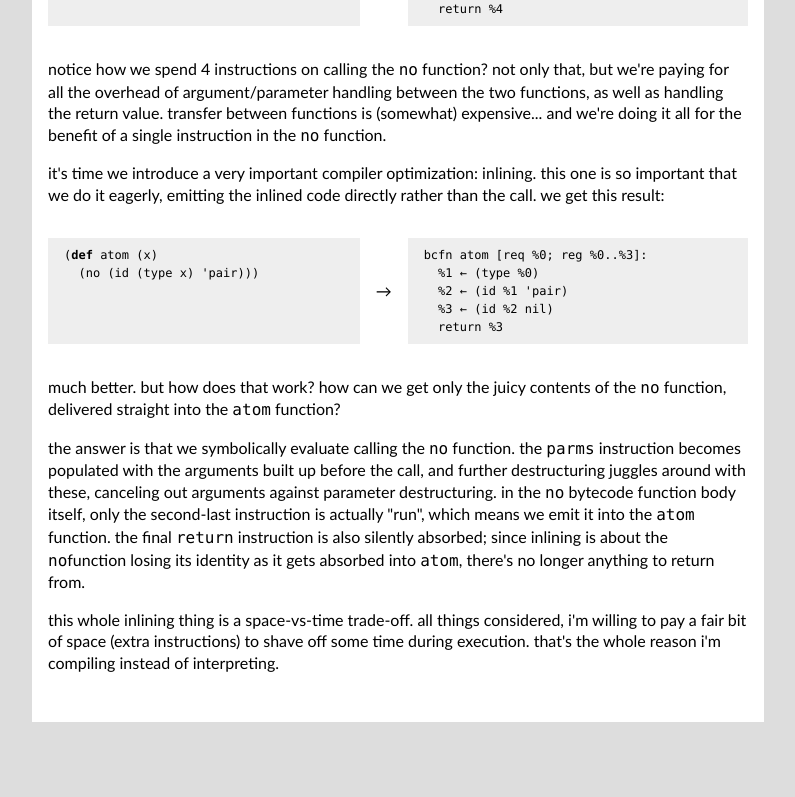
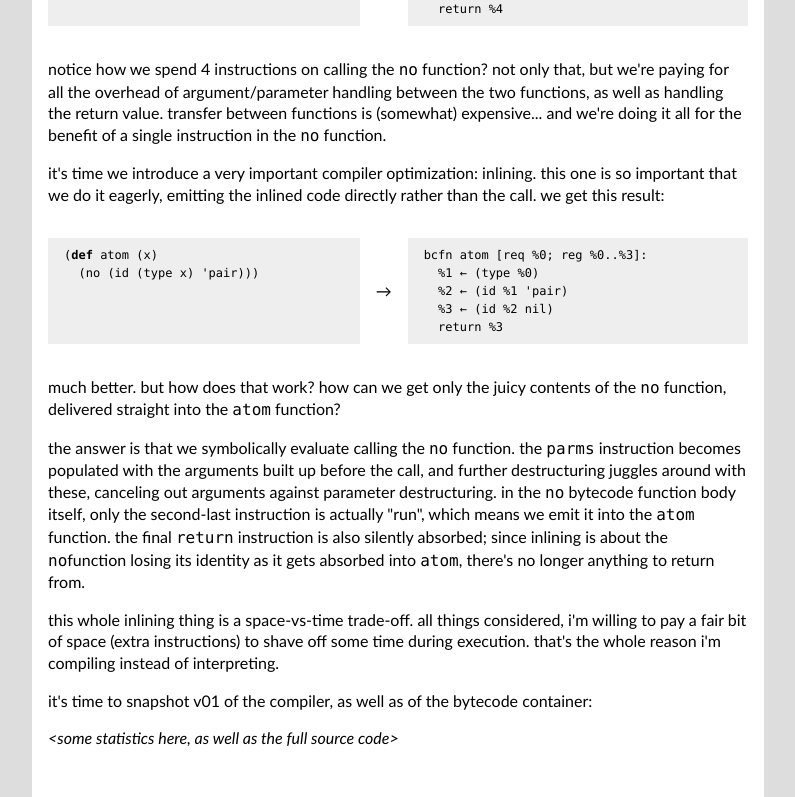
Before and after one commit to masak/syntax-driven, a React (Create React App) app: page / in a window 1280 px wide. Shown: the part 1235-2032 px from the top of the page, without its empty margins (242-1037 px from the left). Before the commit the page ends 1957 px from the top, so only its background shows below. Built offline with nearby package versions, Linux system fonts and the light colour scheme.

Commit message:
Precommit to publishing source/bytecode

```diff
--- a/src/App.js
+++ b/src/App.js
@@ -173,6 +173,16 @@ F3 -- -- r2     return t   if %r2 == nil</span></code></pre>
         execution. that's the whole reason i'm compiling instead
         of interpreting.
     </p>
+
+    <p>
+        it's time to snapshot v01 of the compiler, as well as of
+        the bytecode container:
+    </p>
+
+    <p>
+        <em>&lt;some statistics here, as well as the full source
+        code&gt;</em>
+    </p>
   </main>
 );
 
```
